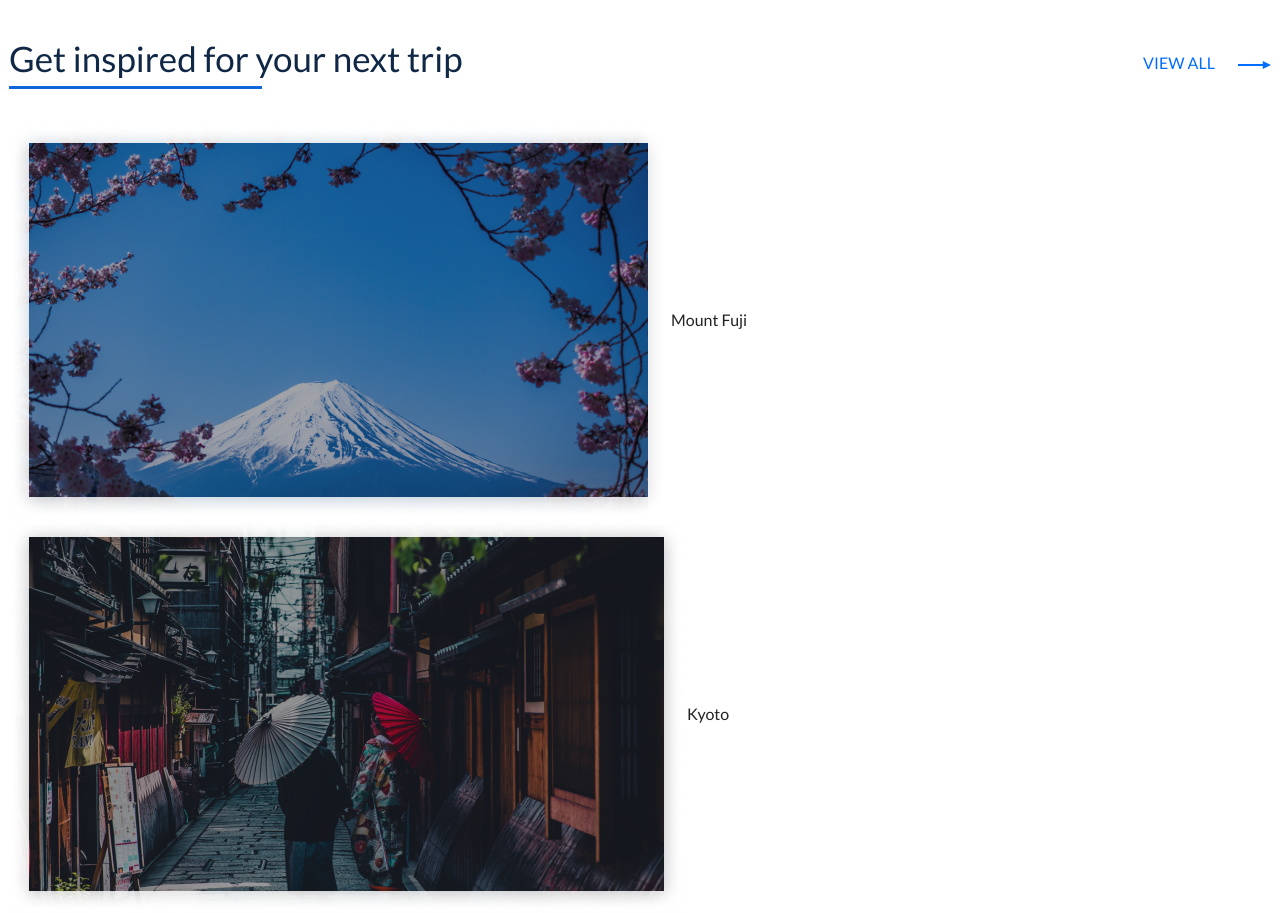
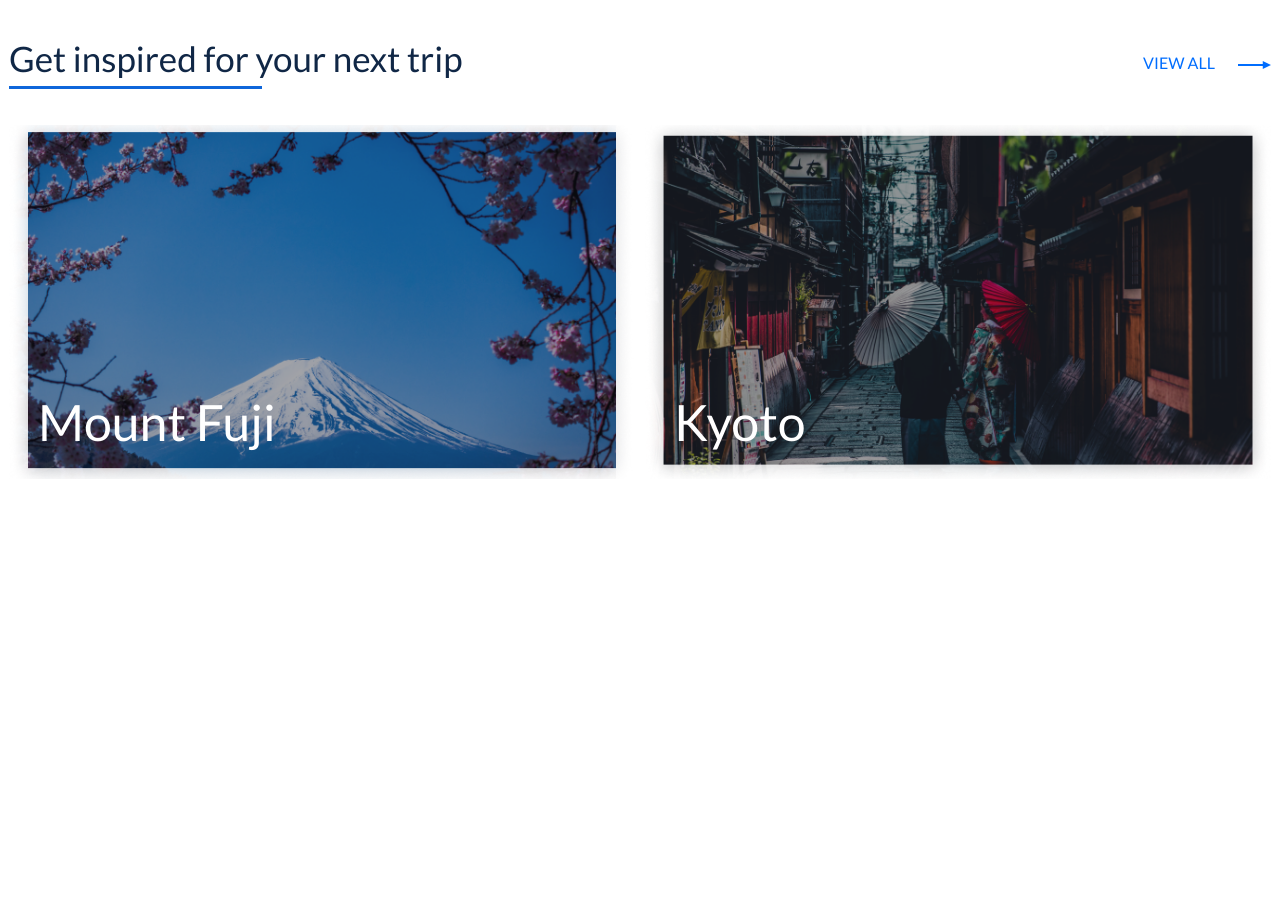
Before and after one commit to itjake/newtravel, a plain HTML site: page index.html in a window 1280 px wide. Shown: the part 1580-2493 px from the top of the page. After the commit the page ends 2059 px from the top, so only its background shows below. Drawn offline with Linux system fonts and the light colour scheme.

Commit message:
feat: added css for first and second img

```diff
--- a/css/second.css
+++ b/css/second.css
@@ -25,10 +25,56 @@
   color: #006DFE;
 }
 
-.places__view__all svg{
+.places__view__all svg {
   margin-left: 20px;
 }
 
 .places__view__all:hover, .places__view__all:focus, .places__view__all:active {
   opacity: 0.75;
 }
+
+.places__cards {
+  display: grid;
+  grid-template-columns: repeat(6, 1fr);
+  grid-gap: 10px;
+}
+
+.places__card {
+  position: relative;
+}
+
+.places__card:hover, .places__card:active, .places__card:focus {
+  transform: scale(1.05);
+}
+
+.places__card::after {
+  display: block;
+  content: "";
+  width: 100%;
+  height: 100%;
+  /*background: rgba(21, 24, 36, 0.4);*/
+  position: absolute;
+  top: 0;
+  left: 0;
+  z-index: 2;
+}
+
+.places__card__title {
+  font-size: 50px;
+  line-height: 60px;
+  color: white;
+  position: absolute;
+  bottom: 27px;
+  left: 29px;
+  z-index: 3;
+}
+
+.places__card__size__lg {
+  grid-column: span 3;
+}
+
+.places__card__pic {
+  width: 100%;
+  height: 354px;
+  object-fit: cover;
+}
```
